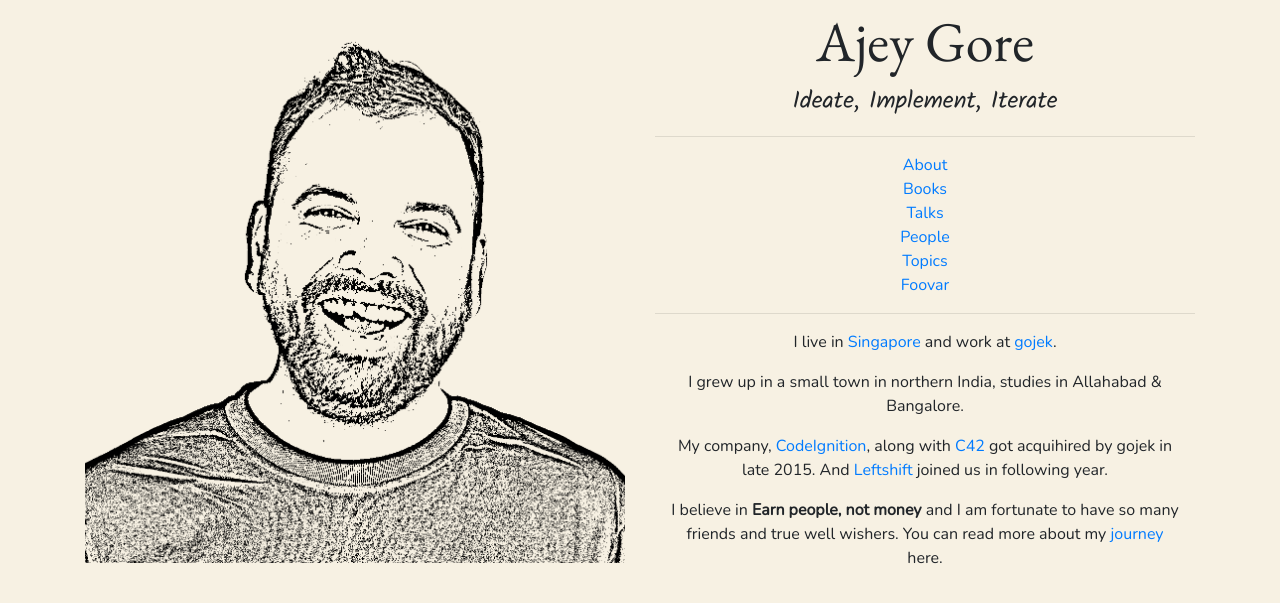
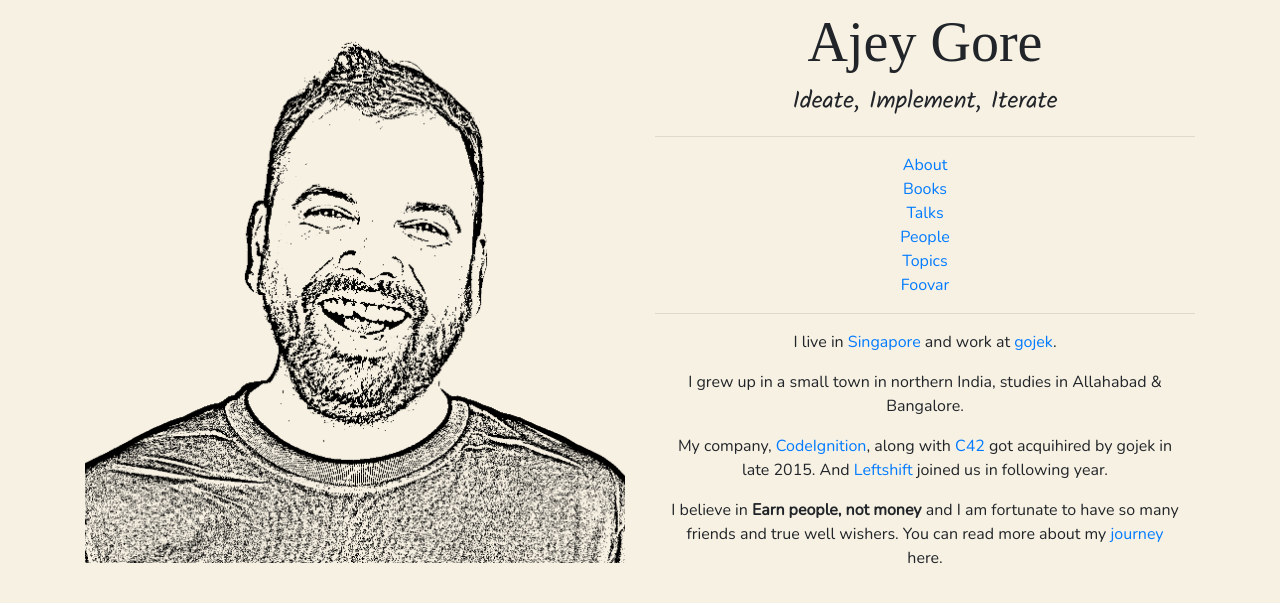
Before and after one commit to ajeygore/ajeygore.github.com, a Jekyll site: the page built from index.md, in a window 1280 px wide. Shown: the top 603 px of the page. Built offline with Jekyll 4.4.1, drawn with Linux system fonts in a browser that asks for light colours.

Commit message:
[ajey] font

```diff
--- a/assets/css/override.css
+++ b/assets/css/override.css
@@ -1,11 +1,11 @@
 .page-header {
-  font-family: 'EB Garamond', serif;
+  font-family: 'Lora', serif;
   font-size: 42pt;
   text-align: center;
 }
 
 .page-header-small {
-  font-family: 'EB Garamond', serif;
+  font-family: 'Lora', serif;
   font-size: 32pt;
   text-align: center;
 }
```
Also changed, not shown: 1 other file.
